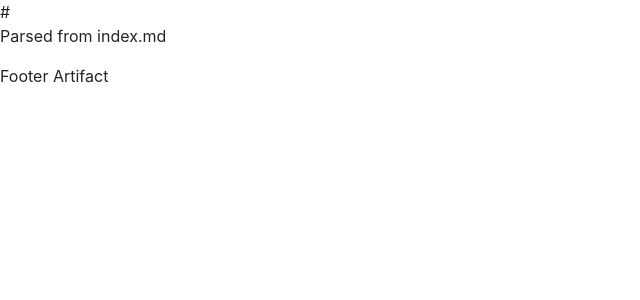
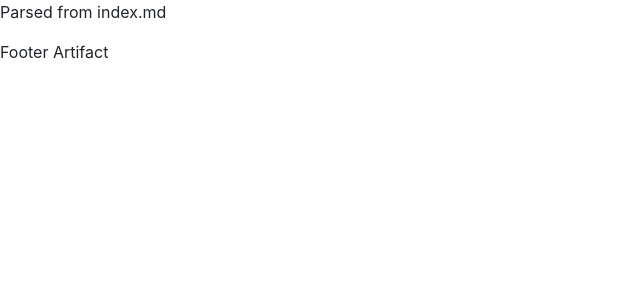
Before and after one commit to jdwilson85/startPage, a Jekyll site: the page built from index.md, in a window 1280 px wide. Shown: the top 300 px of the page, without its empty margins (0-640 px from the left). Built offline with Jekyll 4.4.1, drawn with Linux system fonts in a browser that asks for light colours; nearby versions of some CDN libraries; a script that is not in the unit is left out.

Commit message:
404 page / head include

```diff
--- /dev/null
+++ b/_includes/head.html
@@ -0,0 +1,6 @@
+<head>
+    <meta name="viewport" content="width=device-width, initial-scale=1">
+    <meta charset="utf-8">
+    <title>{{ site.title }}</title>
+    <link rel="stylesheet" href="{{ '/assets/css/main.css' | relative_url }}">
+</head>
--- a/_layouts/default.html
+++ b/_layouts/default.html
@@ -1,13 +1,8 @@
 <!DOCTYPE html>
 <html lang="{{ site.lang | default: 'en-US' }}">
-<head>
-  <meta name="viewport" content="width=device-width, initial-scale=1">
-  <meta charset="utf-8">
-  <title>{{ page.title }} - {{ site.title }}</title>
-  <link rel="stylesheet" href="{{ '/assets/css/main.css' | relative_url }}">
-</head>
+    {%- include head.html -%}
 <body>
-#  {{ content }}
+  {{ content }}
 {% include footer.html %}
 </body>
 </html>
```
Also changed, not shown: 404.html (added, +10 -0 lines).
